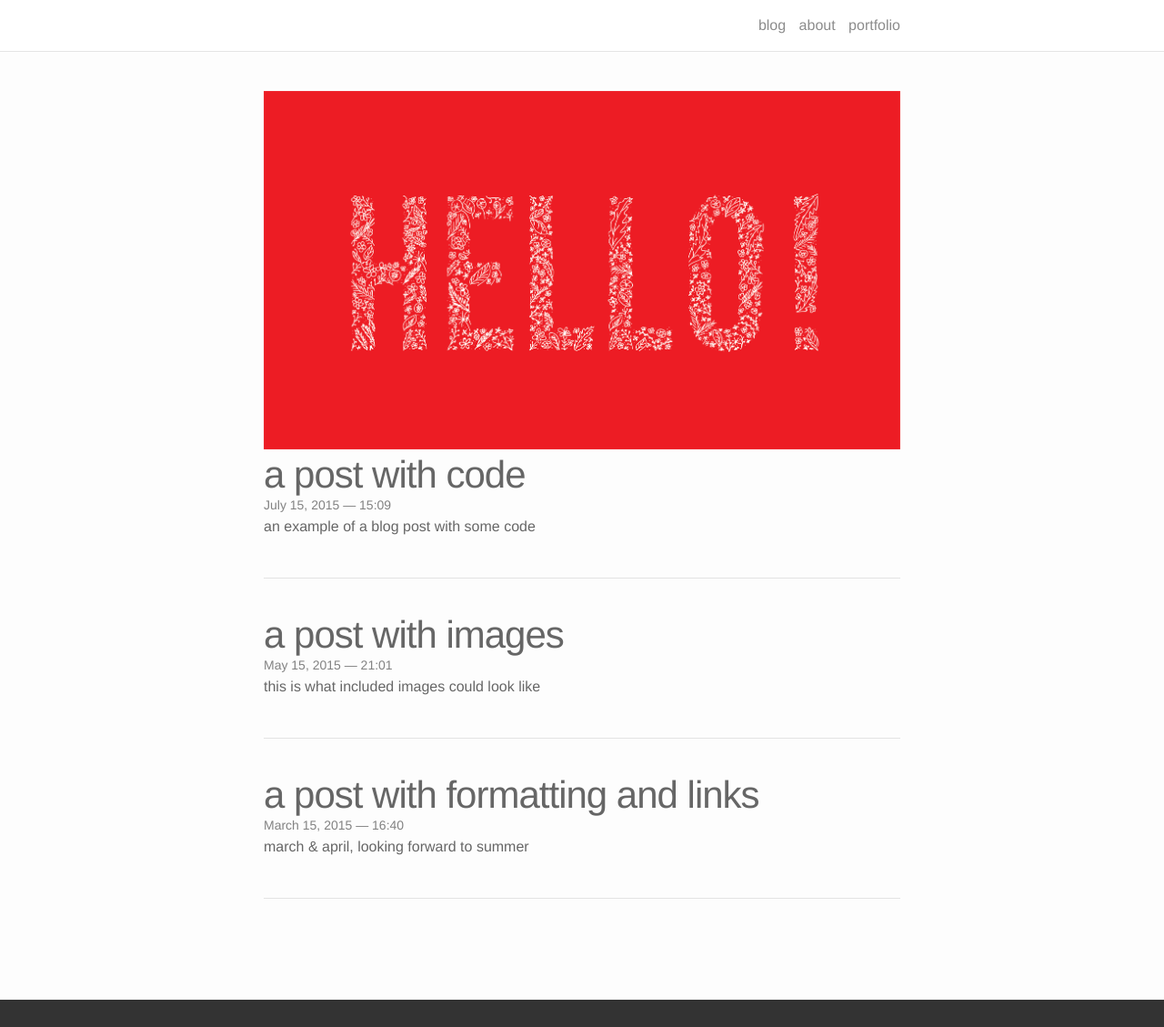
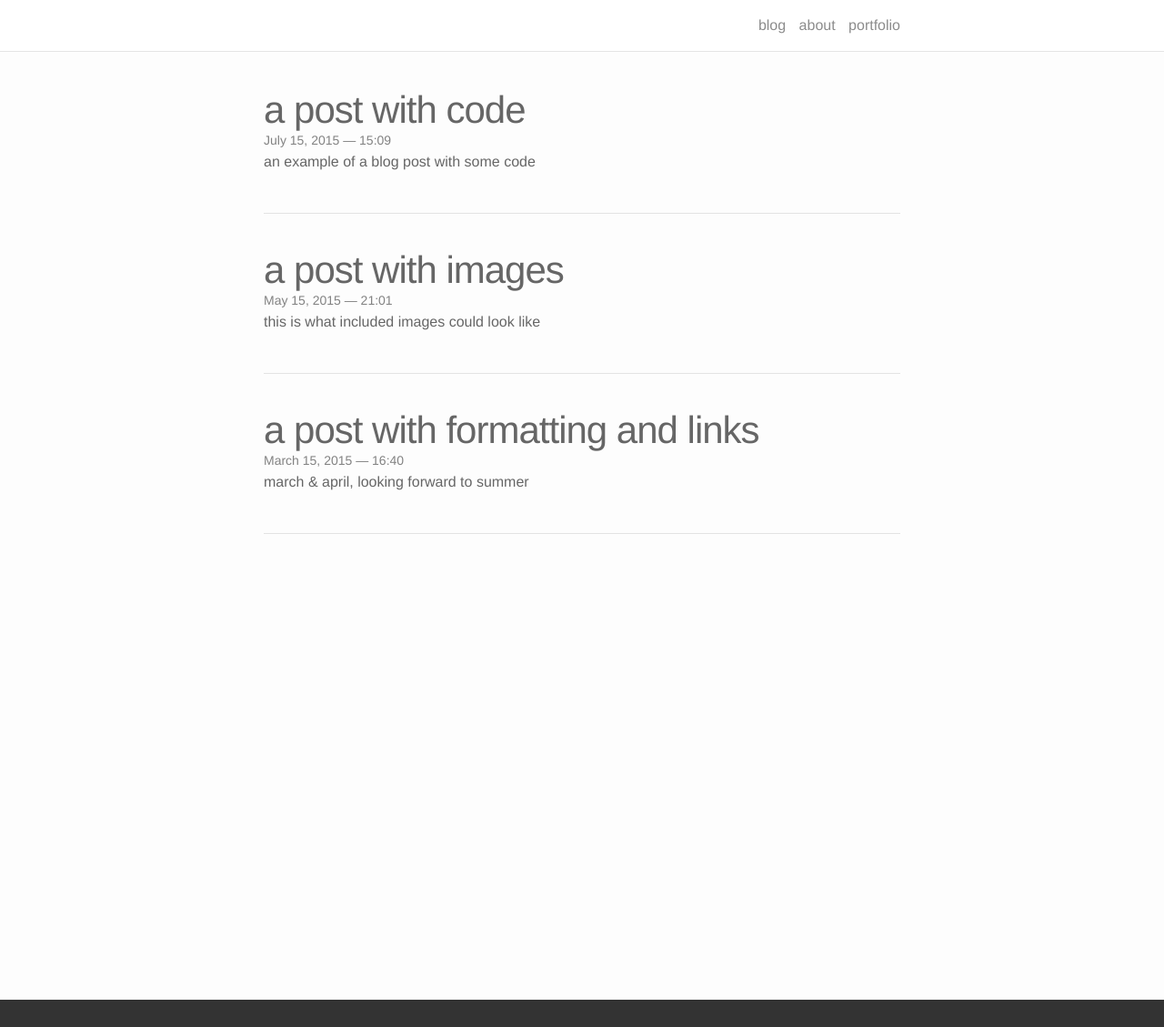
Before and after one commit to ynbd/ynbd.github.io, a Jekyll site: the page built from index.html, in a window 1280 px wide and 1129 px high. Shown: the whole window at 91% size. Built offline with Jekyll 4.4.1, drawn with Linux system fonts in a browser that asks for light colours; nearby versions of some CDN libraries; the list of posts is cut into pages by our own code.

Commit message:
Update index.html

```diff
--- a/index.html
+++ b/index.html
@@ -1,9 +1,9 @@
 ---
 layout: default
 ---
-<div>
+<!-- <div>
     <img id="banner" src="/img/hello.png">
-</div>
+</div> -->
 <!-- <div class="header-bar">
   <h1>Place Holder</h1>
   <h2>place holder</h2>
```
